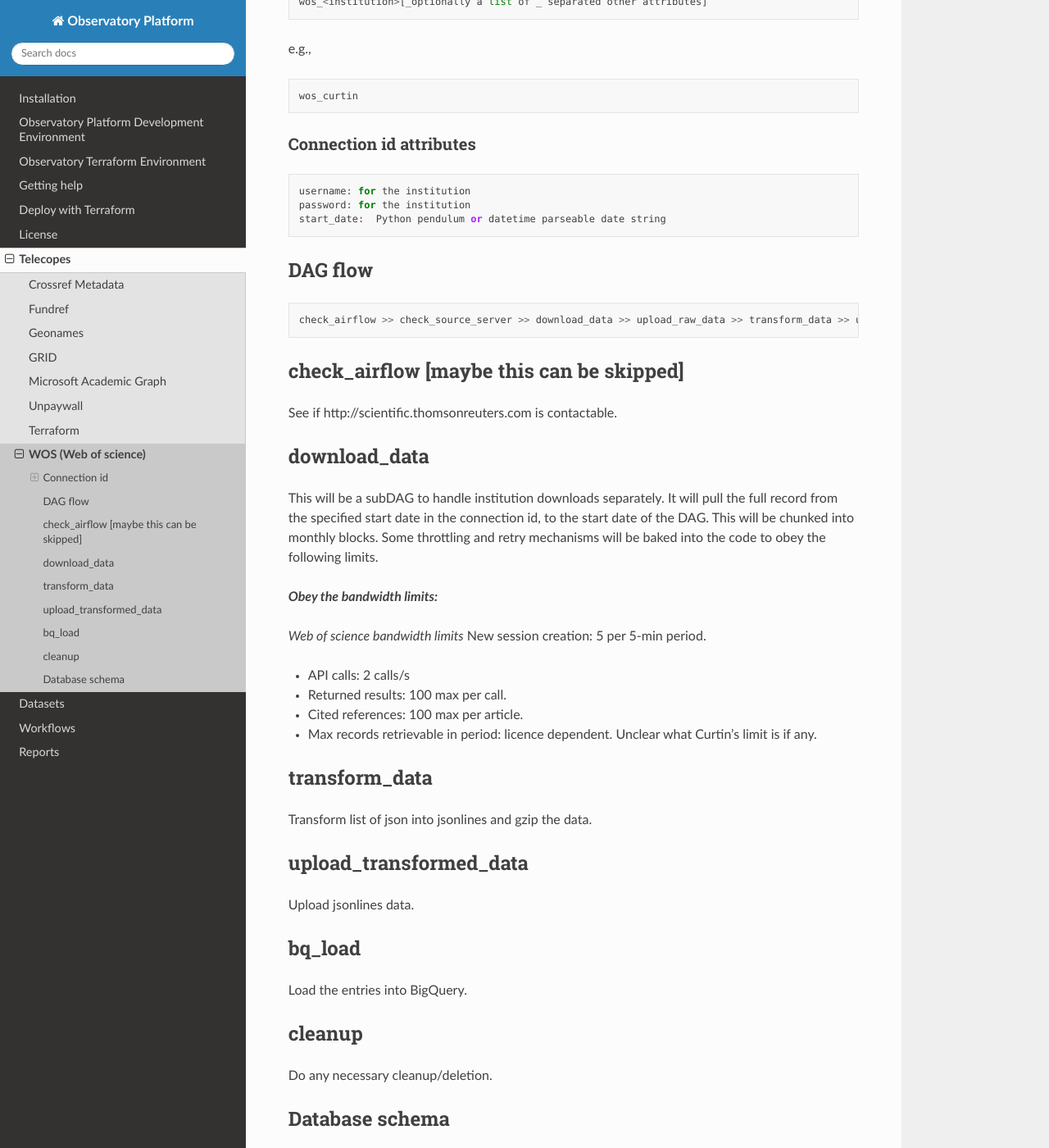
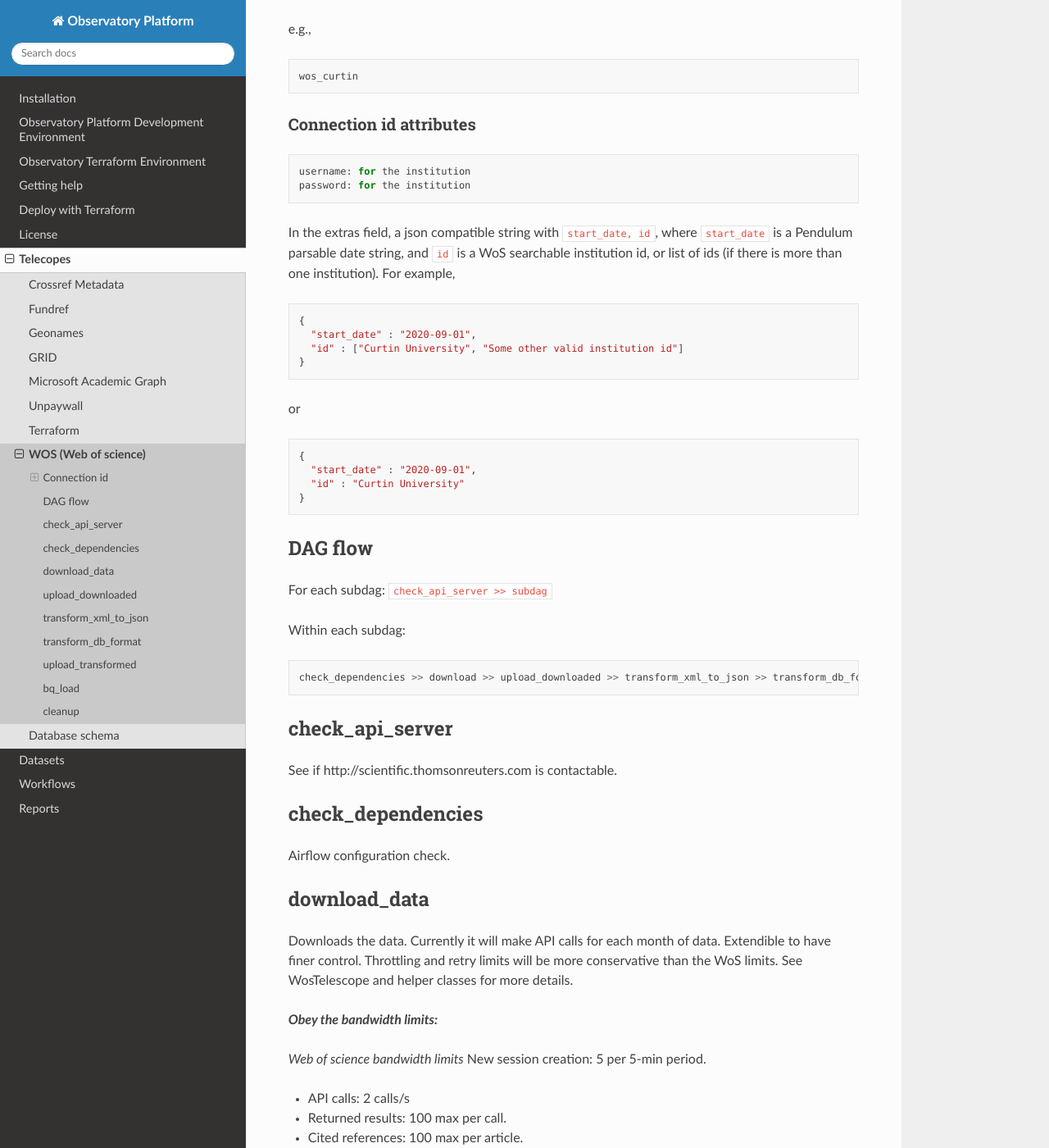
Before and after one commit to The-Academic-Observatory/observatory-platform, a Sphinx documentation site: the page built from docs/telescopes/wos.md, in a window 1280 px wide and 1400 px high, scrolled down 549 px. Shown: the whole window at 82% size. Built offline with Sphinx 7.4.7 and the Read the Docs theme 2.0.0, drawn with Linux system fonts in a browser that asks for light colours; some of the changed text lies outside the part shown.

Commit message:
Update wos.md

````diff
--- a/docs/telescopes/wos.md
+++ b/docs/telescopes/wos.md
@@ -1,6 +1,6 @@
 # WOS (Web of science)
 
-It will follow general ETL design pattern of the other DAGs.  SubDAGs will be used for each step requiring per institution handling. SubDAGs might be taskgroups in the future once Airflow 2.0 lands.
+It will follow general ETL design pattern of the other DAGs.  SubDAGs will be used for handling ETL for each institution. SubDAGs might be taskgroups in the future once Airflow 2.0 lands.
 
 The DAG will check for any connection id entries for institutions where we want to pull.  Each institution must have access credentials, and entries will be pulled from the specified start date in the connection id to the start date of the dag.
 
@@ -25,24 +25,45 @@ wos_curtin
 ```
 username: for the institution
 password: for the institution
-start_date:  Python pendulum or datetime parseable date string
+```
+
+In the extras field, a json compatible string with ```start_date, id```, where ```start_date``` is a Pendulum parsable date string, and ```id``` is a WoS searchable institution id, or list of ids (if there is more than one institution). For example,
+
+```
+{
+  "start_date" : "2020-09-01",
+  "id" : ["Curtin University", "Some other valid institution id"]
+}
+```
+or
+```
+{
+  "start_date" : "2020-09-01",
+  "id" : "Curtin University"
+}
+```
+
+## DAG flow
+For each subdag: ```check_api_server >> subdag```
+
+Within each subdag:
+```
+check_dependencies >> download >> upload_downloaded >> transform_xml_to_json >> transform_db_format >> upload_transformed >> bq_load >> cleanup
 ```
 
 
-## DAG flow
-```
-check_airflow >> check_source_server >> download_data >> upload_raw_data >> transform_data >> upload_transformed_data >> bq_load >> cleanup
-```
-
-
-## check_airflow [maybe this can be skipped]
+## check_api_server
 
 See if http://scientific.thomsonreuters.com is contactable.
 
 
+## check_dependencies
+
+Airflow configuration check.
+
 ## download_data
 
-This will be a subDAG to handle institution downloads separately. It will pull the full record from the specified start date in the connection id, to the start date of the DAG. This will be chunked into monthly blocks.  Some throttling and retry mechanisms will be baked into the code to obey the following limits.
+Downloads the data. Currently it will make API calls for each month of data. Extendible to have finer control. Throttling and retry limits will be more conservative than the WoS limits.  See WosTelescope and helper classes for more details.
 
 ***Obey the bandwidth limits:***
 
@@ -54,25 +75,30 @@ New session creation: 5 per 5-min period.
   * Max records retrievable in period: licence dependent. Unclear what Curtin’s limit is if any.
 
 
-## transform_data
+## upload_downloaded
 
-Transform list of json into jsonlines and gzip the data.
+Upload gzipped xml data.
 
+## transform_xml_to_json
 
-## upload_transformed_data
+Transform xml to json.
+
+## transform_db_format
+
+Transform json into schema compatible format, and convert to jsonlines.
+
+## upload_transformed
 
 Upload jsonlines data.
-
 
 ## bq_load
 
 Load the entries into BigQuery.
 
-
 ## cleanup
 
 Do any necessary cleanup/deletion.
 
-## Database schema
+# Database schema
 
 Refer to docs/datasets/provider_wos for schema information.
````
